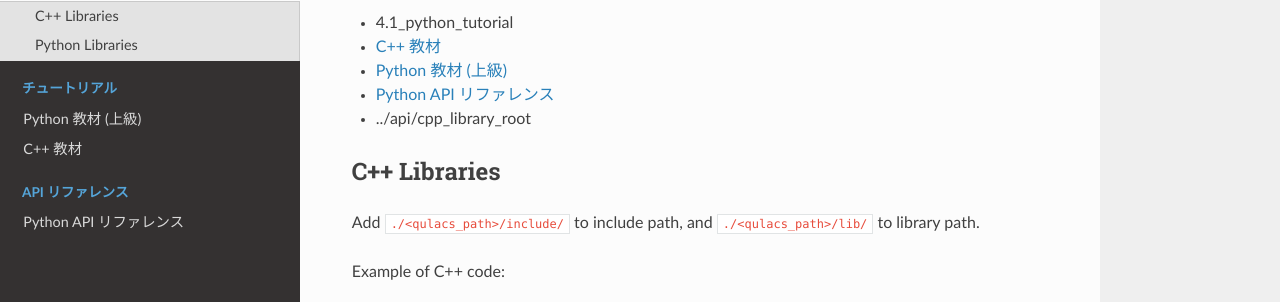
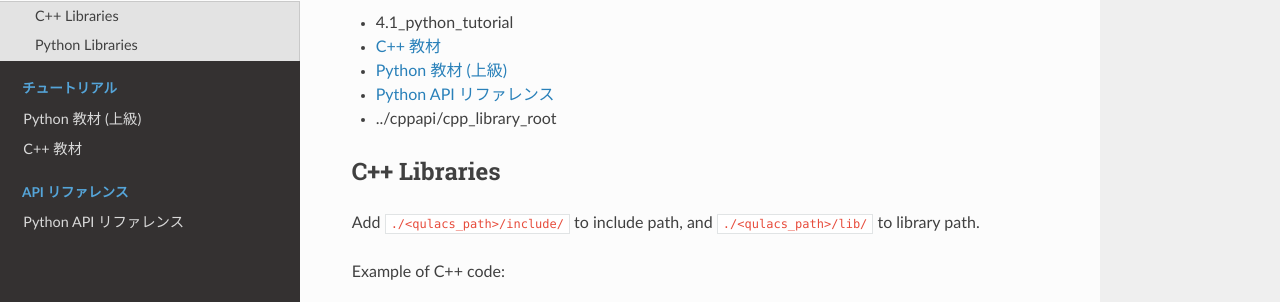
Before and after one commit to qulacs/qulacs, a Sphinx documentation site: the page built from doc/ja/source/intro/3_usage.md, in a window 1280 px wide and 900 px high. Shown: the part 197-499 px from the top of the window. Built offline with Sphinx 7.4.7 and the Read the Docs theme 2.0.0, drawn with Linux system fonts in a browser that asks for light colours; pages that are not in the unit, such as notebooks, are missing from menus; the version number could not be read and is left out.

Commit message:
Fix include doc source path

```diff
--- a/doc/ja/source/intro/3_usage.md
+++ b/doc/ja/source/intro/3_usage.md
@@ -6,7 +6,7 @@ See the following documents for more detail.
 - {doc}`4.2_cpp_tutorial`
 - {doc}`../guide/2.0_python_advanced`
 - {doc}`../pyRef/modules`
-- {doc}`../api/cpp_library_root`
+- {doc}`../cppapi/cpp_library_root`
 
 ## C++ Libraries
 
```
Also changed, not shown: doc/ja/source/index.md (+1 -0 lines).
